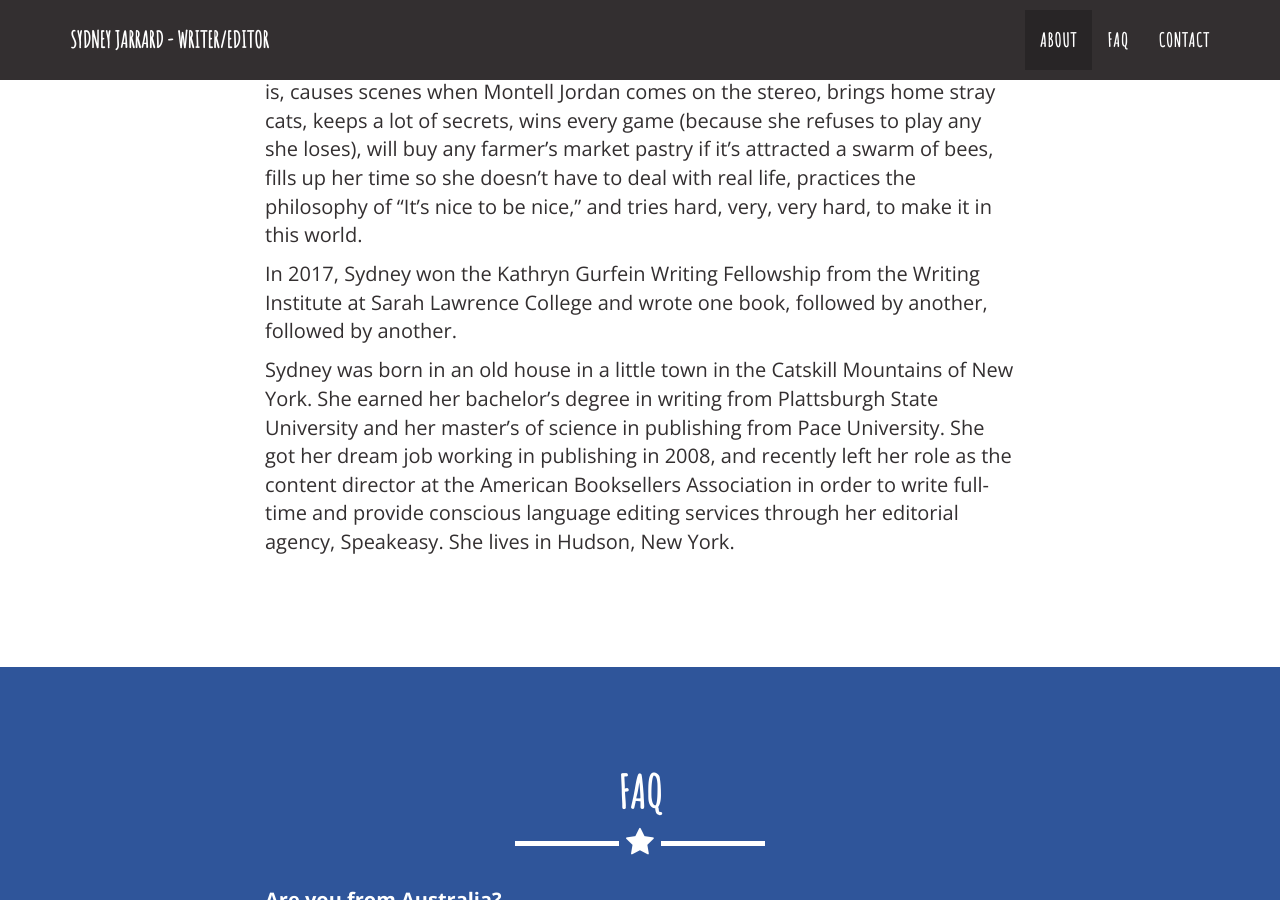
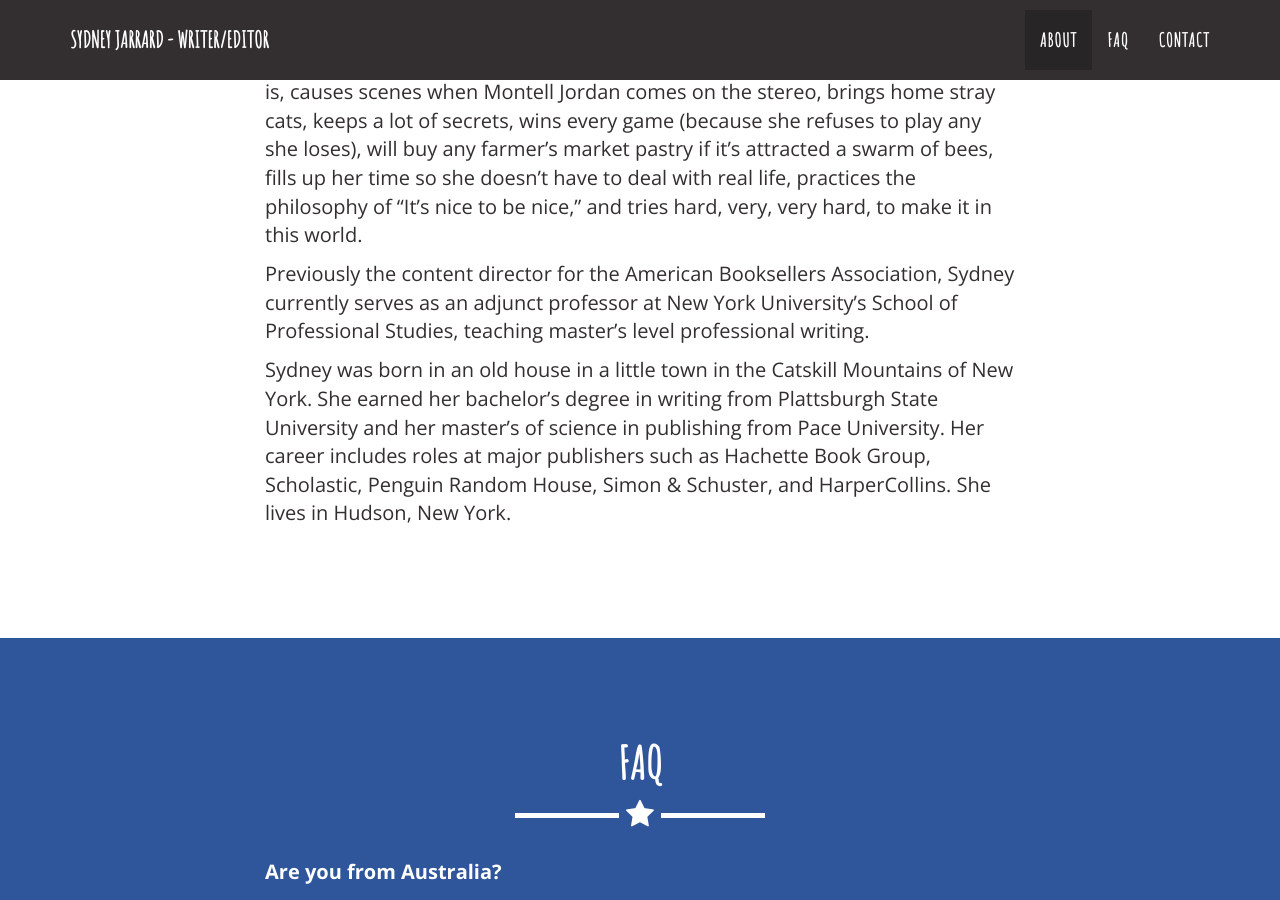
Before and after one commit to sydneyjarrard/sydneyjarrard.github.io, a Jekyll site: the page built from index.html, in a window 1280 px wide and 900 px high, scrolled down 986 px. Built offline with Jekyll 4.4.1, drawn with Linux system fonts in a browser that asks for light colours.

Commit message:
Update about.html

```diff
--- a/_includes/about.html
+++ b/_includes/about.html
@@ -10,8 +10,8 @@
             <div class="row">
                 <div class="col-lg-8 col-lg-offset-2">
                     <p>Sydney is a New Yorker. She’s good at the cold, terrible at the heat, knows how to drive in vengeful traffic and ridiculous snow, has no idea what a Waffle House is, causes scenes when Montell Jordan comes on the stereo, brings home stray cats, keeps a lot of secrets, wins every game (because she refuses to play any she loses), will buy any farmer’s market pastry if it’s attracted a swarm of bees, fills up her time so she doesn’t have to deal with real life, practices the philosophy of “It’s nice to be nice,” and tries hard, very, very hard, to make it in this world.</p>
-                    <p>In 2017, Sydney won the Kathryn Gurfein Writing Fellowship from the Writing Institute at Sarah Lawrence College and wrote one book, followed by another, followed by another.</p>
-                 <p>Sydney was born in an old house in a little town in the Catskill Mountains of New York. She earned her bachelor’s degree in writing from Plattsburgh State University and her master’s of science in publishing from Pace University. She got her dream job working in publishing in 2008, and recently left her role as the content director at the American Booksellers Association in order to write full-time and provide conscious language editing services through her editorial agency, Speakeasy. She lives in Hudson, New York.</p>
+                    <p>Previously the content director for the American Booksellers Association, Sydney currently serves as an adjunct professor at New York University’s School of Professional Studies, teaching master’s level professional writing.</p>
+                 <p>Sydney was born in an old house in a little town in the Catskill Mountains of New York. She earned her bachelor’s degree in writing from Plattsburgh State University and her master’s of science in publishing from Pace University. Her career includes roles at major publishers such as Hachette Book Group, Scholastic, Penguin Random House, Simon & Schuster, and HarperCollins. She lives in Hudson, New York.</p>
                 </div>
             </div>
         </div>
```
